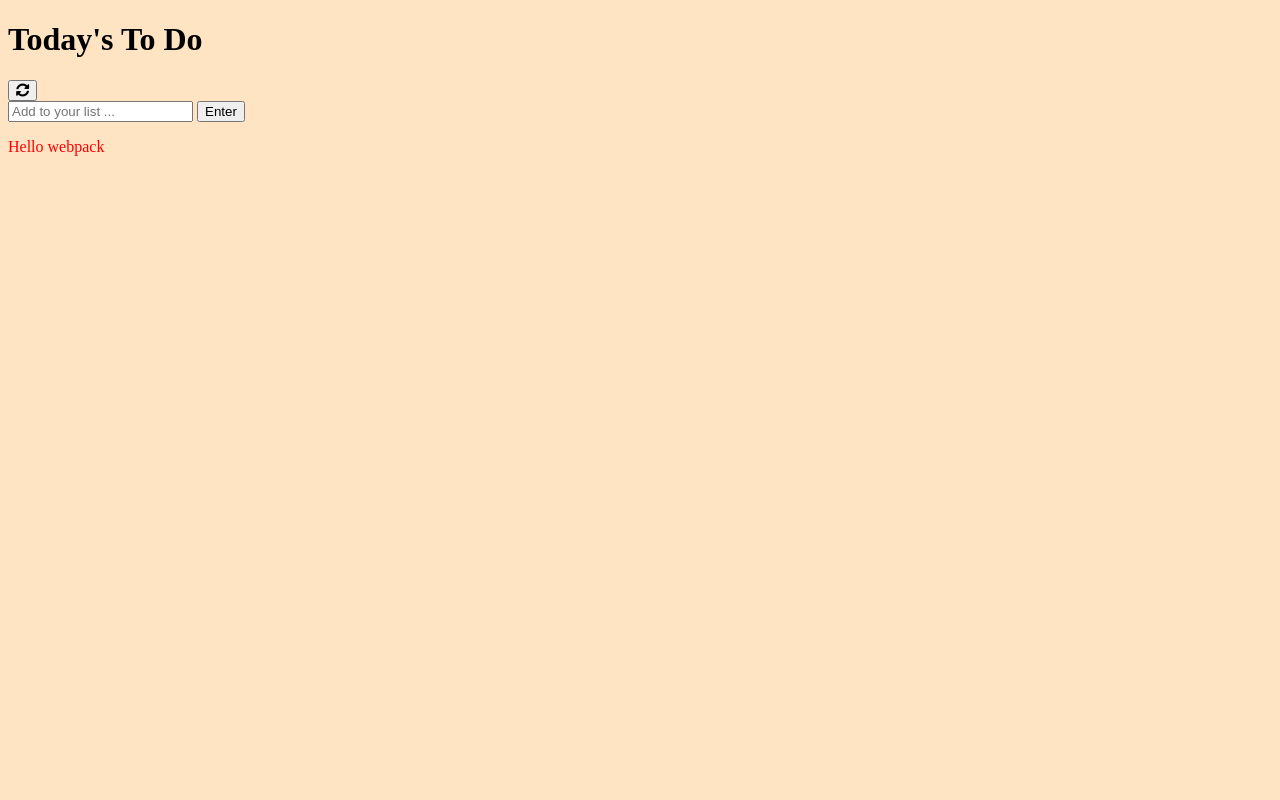
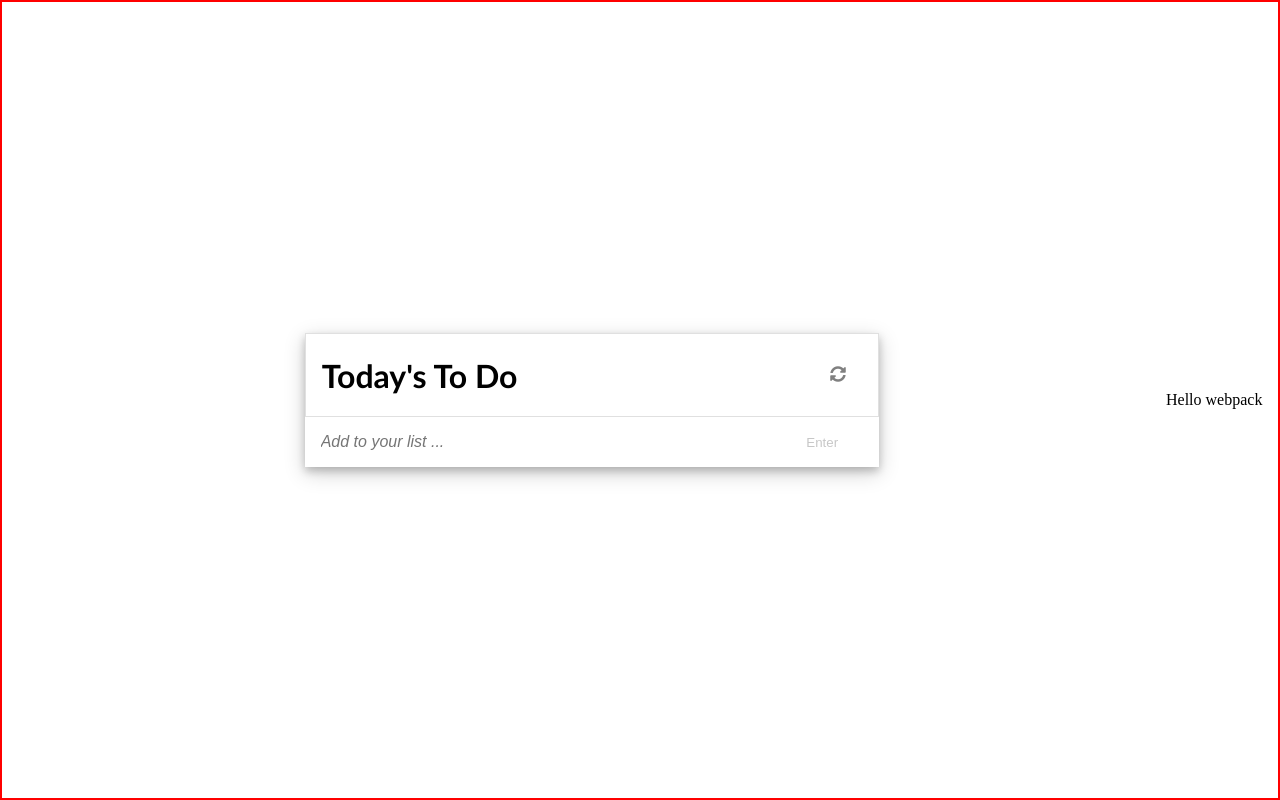
Before and after one commit to SamanAtashi/Best_To-Do-List, a website built with webpack: page src/index.html in a window 1280 px wide. Built offline with nearby package versions, Linux system fonts and the light colour scheme.

Commit message:
Add basic css styling to the app

```diff
--- a/src/style.css
+++ b/src/style.css
@@ -1,7 +1,100 @@
-body {
-  background-color: bisque;
+* {
+  margin: 0;
+  padding: 0;
+  box-sizing: border-box;
 }
 
-.hello {
-  color: red;
+body {
+  border: 2px solid red;
+  height: 100vh;
+  width: 100vw;
 }
+
+main {
+  width: 90%;
+  flex-direction: column;
+}
+
+h1 {
+  font-family: 'Gill Sans MT', Calibri, 'Trebuchet MS', sans-serif;
+}
+
+.w-100 {
+  width: 100%;
+}
+
+.d-flex {
+  display: flex;
+}
+
+.add {
+  width: 100%;
+  padding: 0 1rem;
+}
+
+.head {
+  justify-content: space-between;
+  align-items: center;
+}
+
+.head button {
+  background-color: transparent;
+  border: none;
+  cursor: pointer;
+  font-size: 1rem;
+  padding: 1rem;
+  color: gray;
+}
+
+.head button:hover {
+  color: black;
+}
+
+.center {
+  justify-content: center;
+  align-items: center;
+}
+
+.border {
+  border: 1px solid rgb(224, 224, 224);
+  padding: 1rem;
+  width: 100%;
+}
+
+.item {
+  border: 0.5px solid rgb(224, 224, 224);
+  padding: 1rem;
+  width: 100%;
+  list-style: none;
+}
+
+.wrapper {
+  width: 50%;
+  flex-direction: column;
+  box-shadow: 0 4px 8px 0 rgba(0, 0, 0, 0.2), 0 6px 20px 0 rgba(0, 0, 0, 0.19);
+}
+
+.space-right {
+  margin-right: 1rem;
+}
+
+#getAdd {
+  width: 85%;
+  border: none;
+  font-size: 1rem;
+  font-style: italic;
+  padding: 1rem 0;
+}
+
+#getAdd:focus {
+  outline: none;
+  box-shadow: none;
+}
+
+#getAdd-btn {
+  width: 15%;
+  border: none;
+  background-color: transparent;
+  color: rgb(199, 199, 199);
+  cursor: pointer;
+}
```
